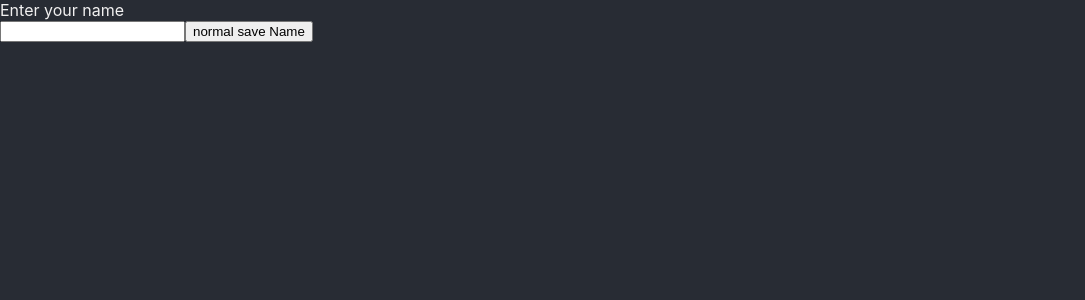
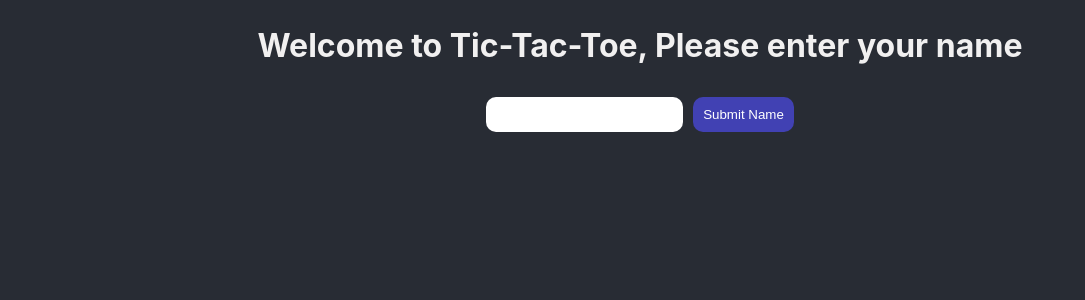
Before and after one commit to jordanburdett/TheOneAndOnlyTicTacToe, a React (Create React App) app: page / in a window 1280 px wide. Shown: the top 300 px of the page, without its empty margins (0-1085 px from the left). Built offline with nearby package versions, Linux system fonts and the light colour scheme; no server answers.

Commit message:
added name adding screen styles

```diff
--- a/src/components/Game/Game.tsx
+++ b/src/components/Game/Game.tsx
@@ -2,8 +2,6 @@ import React, { useEffect, useState } from 'react'
 import { Socket } from 'socket.io-client'
 import GameBoard from '../../../common/Interfaces/GameBoard'
 import styled from 'styled-components'
-
-
 
 const Main = styled("div")`
   display: flex;
@@ -124,7 +122,9 @@ const Game = (props: Props) => {
     player1SocketId: "",
     player2: "Test Player 2",
     player2SocketId: "",
-    board: ["", "", "", "", "", "", "", "", ""],
+    board: ["", "", "",
+            "", "", "",
+            "", "", ""],
     currentTurnSocketId: "",
     gameHasStarted: false,
     hasWinner: false,
--- a/src/components/NameForm/NameForm.tsx
+++ b/src/components/NameForm/NameForm.tsx
@@ -1,19 +1,157 @@
 import React, { useEffect, useState } from "react";
 import { Socket } from "socket.io-client";
+import styled from "styled-components";
 
 type Props = {
   socket: Socket;
   nameAssigned: Function;
 };
 
+const Main = styled("div")`
+  display: flex;
+  flex-wrap: wrap;
+  justify-content: center;
+  row-gap: 10px;
+  column-gap: 20px;
+  padding: 5px;
+`;
+
+const Header = styled("div")`
+  display: flex;
+  justify-content: center;
+  width: 100%;
+  text-align: center;
+
+   div {
+     width: 100%;
+
+     border-radius: 7px;
+
+     h1 {
+
+     }
+   }
+`;
+
+const MainContentWrapper = styled("div")`
+  width: 100%;
+  display: flex;
+  flex-wrap: wrap;
+  justify-content: center;
+  align-items: stretch;
+  row-gap: 10px;
+  column-gap: 20px;
+  padding-bottom: 40px;
+
+
+  @media (min-width: 800px) {
+    flex-wrap: nowrap;
+  }
+`;
+
+const SideBarLeft = styled("div")`
+  width: 100%;
+  text-align: center;
+
+
+
+  @media (min-width: 800px) {
+    width: 20%;
+  }
+`;
+
+const CenterContent = styled("div")`
+  display: flex;
+  width: 100%;
+  text-align: center;
+  gap: 10px;
+  justify-content: center;
+
+  @media (min-width: 800px) {
+    width: 50%;
+  }
+`;
+
+const SideBarRight = styled("div")`
+  width: 100%;
+  text-align: center;
+
+  @media (min-width: 800px) {
+    width: 20%;
+  }
+`;
+
+const Footer = styled("div")`
+  width: 100%;
+  text-align: center;
+
+`;
+
+const GameBoardRow = styled("div")`
+  display: flex;
+  flex-wrap: nowrap;
+  justify-content: center;
+`;
+
+const GameBoardSquare = styled("div")`
+  display: flex;
+  justify-content: center;
+  text-align: center;
+  align-items: center;
+  font-size: 30px;
+
+  width: 100px;
+  height: 100px;
+
+  border: solid whitesmoke 2px;
+
+  &:hover {
+    cursor: pointer;
+    background-color: #474747;
+  }
+`;
+
+const HiddenMessages = styled("h3")`
+  width: 100%;
+  text-align: center;
+  color: #f54141;
+  margin: 0;
+`;
+
+const NameInput = styled("input")`
+  padding:10px;
+  border-radius: 10px;
+  border: none;
+
+  &:focus {
+    border: solid black 2px;
+  }
+`;
+
+const SaveButton = styled("button")`
+  padding:10px;
+  border-radius: 10px;
+  border: none;
+  color: white;
+  background-color: #4141b3;
+`;
+
 const NameForm = (props: Props) => {
   useEffect(() => {
     props.socket.on("name received", (response: { success: boolean, name: string, message: string }) => {
 
-      console.log("valid name assigned with value of " + name);
+      console.log("WE RECIEVED A RESPONSE FOR THE NAME RECIEVED", response);
 
       if (response.success) {
+        console.log("valid name assigned with value of " + name);
         props.nameAssigned(name)
+      }
+      else {
+        console.log("error assigning name ", response.message);
+        setErrorMessage((prev) => "Please enter a different name");
+        setTimeout(() => {
+          setErrorMessage((prev) => "");
+        }, 5000);
       }
     })
   }, []);
@@ -41,12 +179,27 @@ const NameForm = (props: Props) => {
   };
 
   return (
-    <>
-      <div>Enter your name</div>
-      {errorMessage != "" && <div>{errorMessage}</div>}
-      <input type="text" value={name} onChange={onNameChangeEvent} />
-      <button onClick={onSaveNameButtonClick}>normal save Name</button>
-    </>
+    <Main>
+      <Header>
+        <div>
+          <h1>Welcome to Tic-Tac-Toe, Please enter your name</h1>
+        </div>
+      </Header>
+      {errorMessage !== "" &&
+        <HiddenMessages>
+          {errorMessage}
+        </HiddenMessages>}
+
+      <MainContentWrapper>
+        {/* SideBarLeft and sidebar right are needed to center the main content. I plan on putting something in each of these at some point */}
+        <SideBarLeft></SideBarLeft>
+        <CenterContent>
+          <NameInput type="text" value={name} onChange={onNameChangeEvent} />
+          <SaveButton onClick={onSaveNameButtonClick}>Submit Name</SaveButton>
+        </CenterContent>
+        <SideBarRight></SideBarRight>
+      </MainContentWrapper>
+    </Main>
   );
 };
 
```
Also changed, not shown: 1 other file (tests, documents, lock files or other folders).
